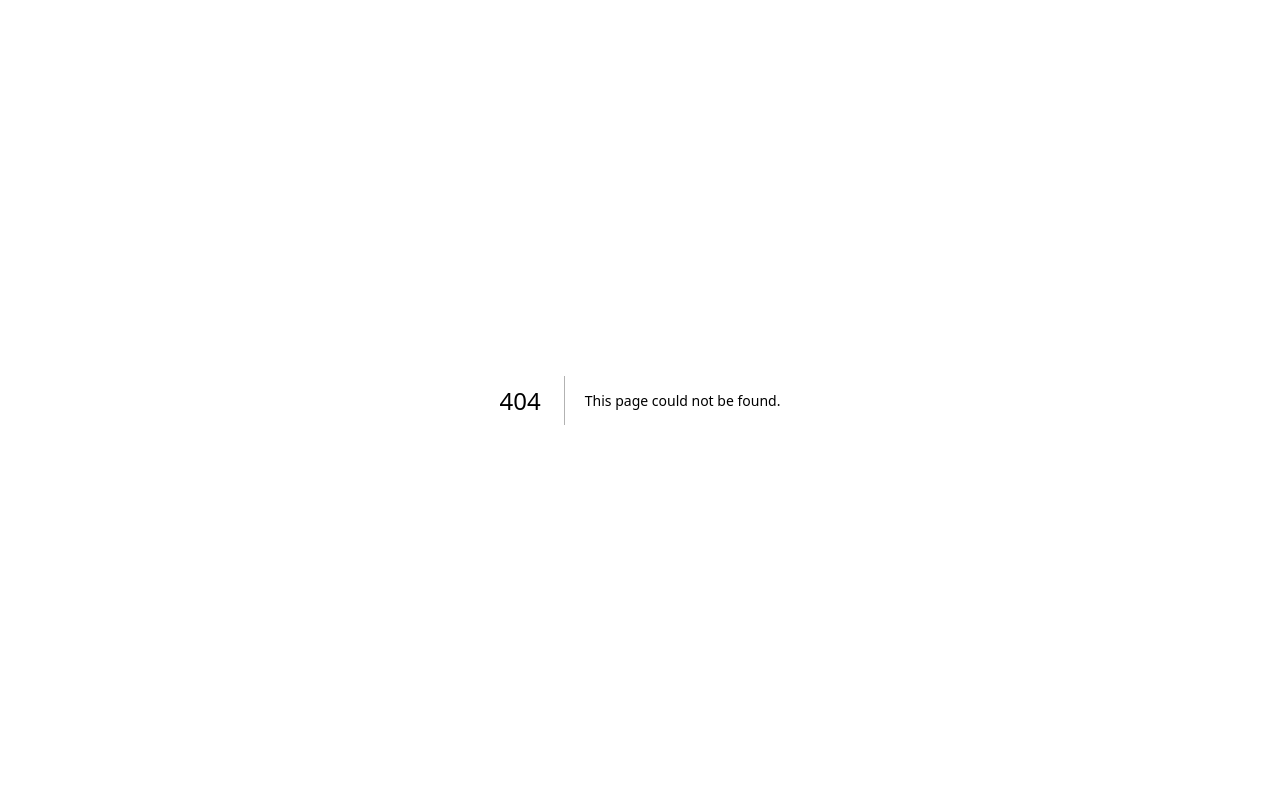
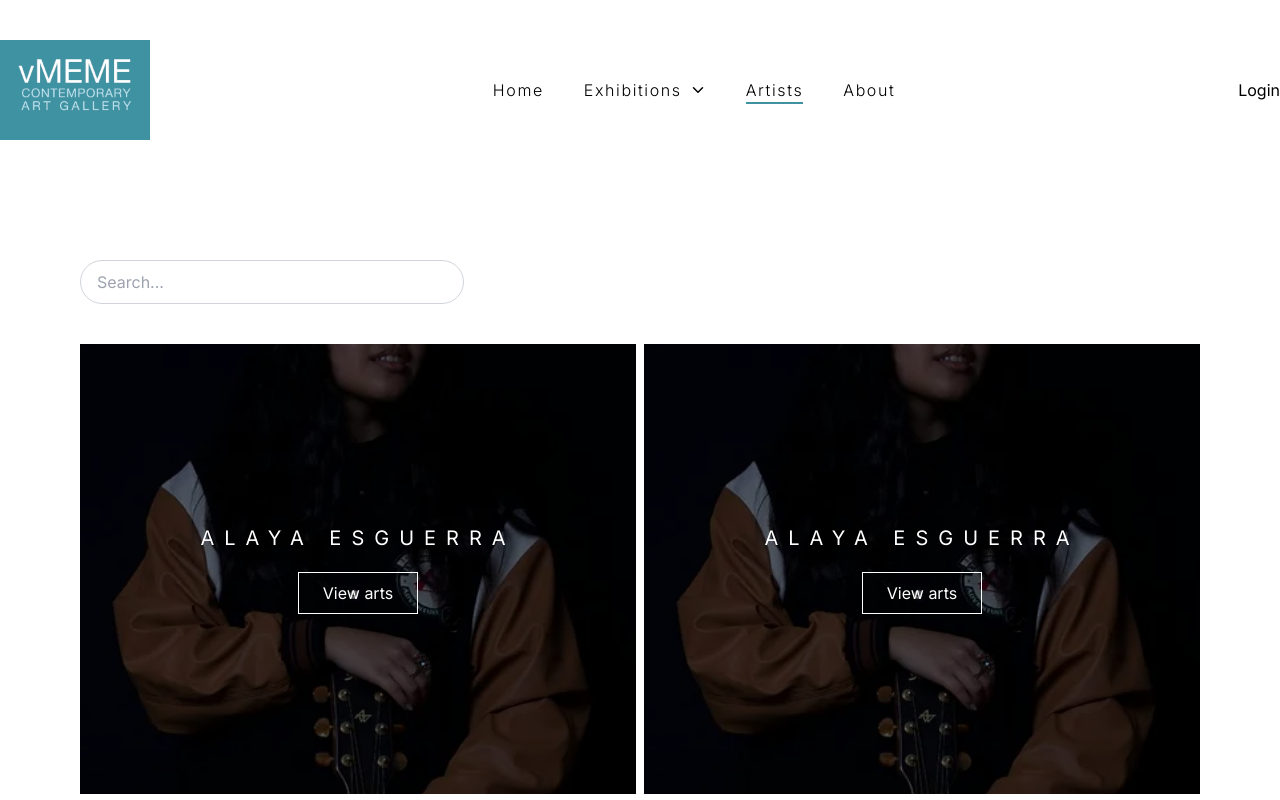
Before and after one commit to iamflorenz08/VMeme-Client, a Next.js app: page /artists in a window 1280 px wide. Before the commit this address had no page. Shown: the top 800 px of the page. Built offline with nearby package versions, Linux system fonts and the light colour scheme.

Commit message:
2023.11.20.1200

```diff
--- a/package.json
+++ b/package.json
@@ -11,6 +11,7 @@
   "dependencies": {
     "@react-icons/all-files": "^4.1.0",
     "next": "14.0.2",
+    "next-auth": "^4.24.5",
     "react": "^18",
     "react-dom": "^18",
     "swiper": "^11.0.4"
--- /dev/null
+++ b/src/app/(main)/artists/layout.tsx
@@ -0,0 +1,8 @@
+interface IProps {
+    children: React.ReactNode
+}
+export default function ArtistLayout({ children }: IProps) {
+    return (
+        <>{children}</>
+    )
+}
--- /dev/null
+++ b/src/app/(main)/artists/page.tsx
@@ -0,0 +1,39 @@
+import Image from "next/image";
+
+
+export default function ArtistsPage() {
+    return (
+        <main className="container mx-auto xl:px-20 xl:py-20 flex flex-col gap-10 duration-300 ">
+
+            <div className="relative mx-5 md:mx-0">
+                <input
+                    className="border border-gray-300 w-96 h-11 rounded-full py-2 px-4 outline-none"
+                    placeholder="Search..."
+                    type="text" name="search" id="search" />
+            </div>
+
+            <div className="grid grid-cols-1 md:grid-cols-2 gap-2 mx-5 md:mx-0">
+                {[1, 2, 3, 4, 5].map((value, index) => (
+                    <div key={index} className="w-full relative flex">
+                        <Image className="object-cover w-full max-h-[450px]" src={'/alaya.webp'} alt="artist" width={800} height={800} />
+                        <div className="absolute top-0 left-0 bg-black w-full h-full bg-opacity-50 flex flex-col gap-5 items-center justify-center text-white ">
+                            <h1 className="tracking-[10px] text-xl uppercase">Alaya Esguerra</h1>
+                            <button className="px-6 py-2 border border-white">View arts</button>
+                        </div>
+                    </div>
+                ))}
+            </div>
+            {/* <div className="grid grid-cols-2 lg:grid-cols-3 2xl:grid-cols-4 gap-5 mx-5 md:mx-0">
+                {[1, 2, 3, 4, 5].map((value, index) => (
+                    <button className="flex justify-center hover:scale-110 duration-300">
+                        <div className="bg-white shadow-md p-5 w-fit">
+                            <Image className="object-cover object-top w-[300px] max-h-[375px]" src={'/alaya.webp'} alt="artist" width={800} height={800} />
+                            <h1 className="font-medium mt-3 text-left">Alaya Esguerra</h1>
+                        </div>
+                    </button>
+                ))}
+            </div> */}
+
+        </main>
+    )
+}
--- a/src/app/(main)/exhibitions/page.tsx
+++ b/src/app/(main)/exhibitions/page.tsx
@@ -1,4 +1,3 @@
-import { MdNavigateNext } from "@react-icons/all-files/md/MdNavigateNext";
 import Image from "next/image";
 
 interface IExhibits {
@@ -37,13 +36,8 @@ const CurrentExhibits: IExhibits[] = [
 
 export default function page() {
     return (
-        <main className="flex flex-col container mx-auto xl:px-20 my-20">
-            <button className='group hover:opacity-80 font-black px-3 py-2 mb-8 mx-5 md:mx-0 text-3xl xl:text-4xl 2xl:text-5xl text-primary border-l-8 border-primary tracking-widest flex duration-1000'>
-                <h1>Current Exhibitions</h1>
-                <span className='opacity-0 group-hover:opacity-100 translate-x-6 group-hover:translate-x-0 duration-1000'>
-                    <MdNavigateNext />
-                </span>
-            </button>
+        <main className="flex flex-col container mx-auto xl:px-20 mt-20 mb-20">
+
             <div className="max-w-full mx-auto columns-3 space-y-5 gap-5">
                 {CurrentExhibits.map((value, index) => (
                     <div key={index} className={`group w-full h-full relative`}>
--- a/src/app/(main)/exhibitionsSection.tsx
+++ b/src/app/(main)/exhibitionsSection.tsx
@@ -1,6 +1,5 @@
 import Image from 'next/image'
 import { MdNavigateNext } from '@react-icons/all-files/md/MdNavigateNext'
-import { FaHamburger } from '@react-icons/all-files/fa/FaHamburger'
 export default function ExhibitionsSection() {
     return (
         <section className='container mx-auto xl:px-20 duration-300'>
--- /dev/null
+++ b/src/app/api/auth/[...nextauth]/route.ts
@@ -0,0 +1,24 @@
+import NextAuth from "next-auth"
+import Credentials from "next-auth/providers/credentials"
+
+const handler = NextAuth({
+    secret: process.env.TOKEN,
+    providers: [
+        Credentials({
+            name: 'Credentials',
+            credentials: {
+                email: { label: "Email", type: "email" },
+                password: { label: "Password", type: "password" }
+            },
+            async authorize(credentials, req) {
+
+                return null
+            },
+        }),
+    ],
+    pages: {
+        signIn: '/auth/signin'
+    }
+})
+
+export { handler as GET, handler as POST }
--- /dev/null
+++ b/src/app/auth/layout.tsx
@@ -0,0 +1,20 @@
+import Footer from "@/components/footer"
+import Image from "next/image"
+
+interface IProps {
+    children: React.ReactNode
+}
+
+export default function AuthLayout({ children }: IProps) {
+    return (
+        <section className="h-screen max-h-screen flex flex-col">
+            <nav className="p-5 absolute top-0">
+                <Image src={'/vmeme_logo.jpg'} alt="logo" width={150} height={150} />
+            </nav>
+            {children}
+            <div className="absolute bottom-0 w-full">
+                <Footer />
+            </div>
+        </section>
+    )
+}
--- /dev/null
+++ b/src/app/auth/signin/layout.tsx
@@ -0,0 +1,9 @@
+interface IProps {
+    children: React.ReactNode
+}
+
+export default function SignInLayout({ children }: IProps) {
+    return (
+        <>{children}</>
+    )
+}
--- /dev/null
+++ b/src/app/auth/signin/page.tsx
@@ -0,0 +1,30 @@
+import Link from 'next/link'
+import React from 'react'
+
+export default function SignInPage() {
+    return (
+        <main className='h-full w-full flex flex-col gap-5 items-center justify-center'>
+            <div className='shadow-lg p-8 flex flex-col gap-8 w-full max-w-[400px]'>
+                <h1 className='font-medium text-3xl'>Sign in</h1>
+                <div className='flex flex-col gap-5'>
+                    <input
+                        className='border border-gray-500 px-4 py-3 rounded-md text-lg'
+                        placeholder='Email'
+                        type="email" name="email" id="email" />
+                    <input
+                        className='border border-gray-500 px-4 py-3 rounded-md text-lg'
+                        placeholder='Password'
+                        type="password" name="password" id="password" />
+
+                </div>
+                <button className='bg-primary rounded-full text-white py-3'>Sign in</button>
+            </div>
+            <h1 className='flex gap-2'>
+                New to vMeme?
+                <Link href={'/auth/signup'} className='text-blue-400 underline'>
+                    Join now
+                </Link>
+            </h1>
+        </main>
+    )
+}
--- a/src/app/layout.tsx
+++ b/src/app/layout.tsx
@@ -1,6 +1,7 @@
 import type { Metadata } from 'next'
 import { Inter } from 'next/font/google'
 import './globals.css'
+import Provider from './provider'
 
 const inter = Inter({ subsets: ['latin'] })
 
@@ -17,7 +18,7 @@ export default function RootLayout({
   return (
     <html lang="en">
       <body className={inter.className}>
-        {children}
+        <Provider>{children}</Provider>
       </body>
     </html>
   )
--- /dev/null
+++ b/src/app/provider.tsx
@@ -0,0 +1,11 @@
+'use client'
+import { SessionProvider } from "next-auth/react"
+
+interface IProps {
+    children: React.ReactNode
+}
+export default function Provider({ children }: IProps) {
+    return (
+        <SessionProvider>{children}</SessionProvider>
+    )
+}
--- a/src/components/sideBar.tsx
+++ b/src/components/sideBar.tsx
@@ -6,6 +6,7 @@ import { IoMdClose } from '@react-icons/all-files/io/IoMdClose'
 import { GiHamburgerMenu } from '@react-icons/all-files/gi/GiHamburgerMenu'
 import { IoChevronDownOutline } from '@react-icons/all-files/io5/IoChevronDownOutline'
 import { useState } from "react"
+import { signIn } from 'next-auth/react'
 
 interface INavigation {
     label: string,
@@ -34,12 +35,12 @@ export default function SideBar() {
         },
         {
             label: 'Artists',
-            href: '/',
-            current: false
+            href: '/artists',
+            current: segment === 'artists'
         },
         {
             label: 'About',
-            href: '/',
+            href: '/about',
             current: false
         }
     ]
@@ -68,7 +69,7 @@ export default function SideBar() {
                 </div>
 
                 <div className="flex items-center gap-5">
-                    <button>Login</button>
+                    <button onClick={() => signIn()}>Login</button>
                     <button
                         className="text-4xl  md:hidden"
                         onClick={() => setIsNavOpen(value => !value)}>
```
Also changed, not shown: public/jonathan.webp (added), 1 other file (tests, documents, lock files or other folders).
